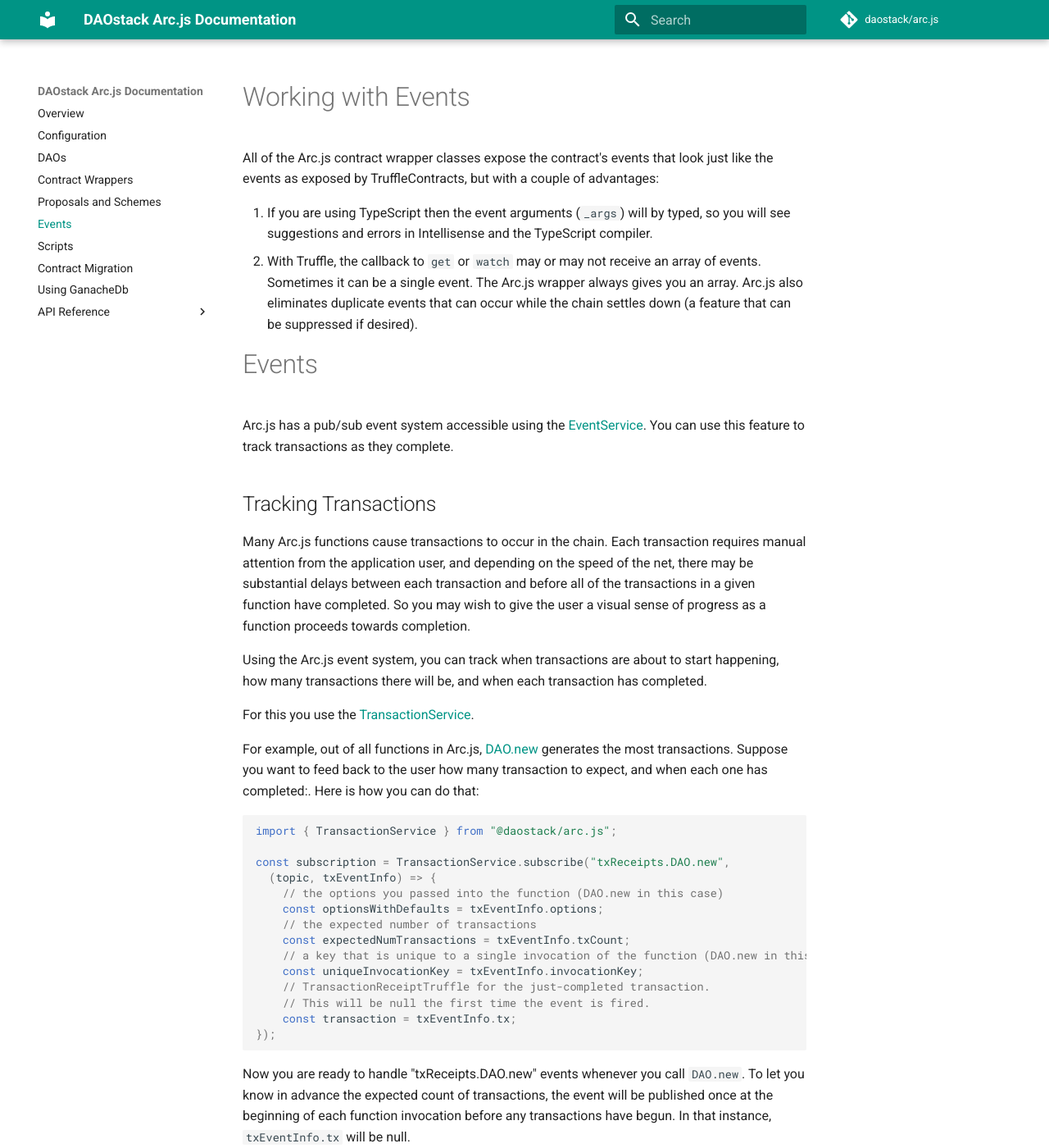
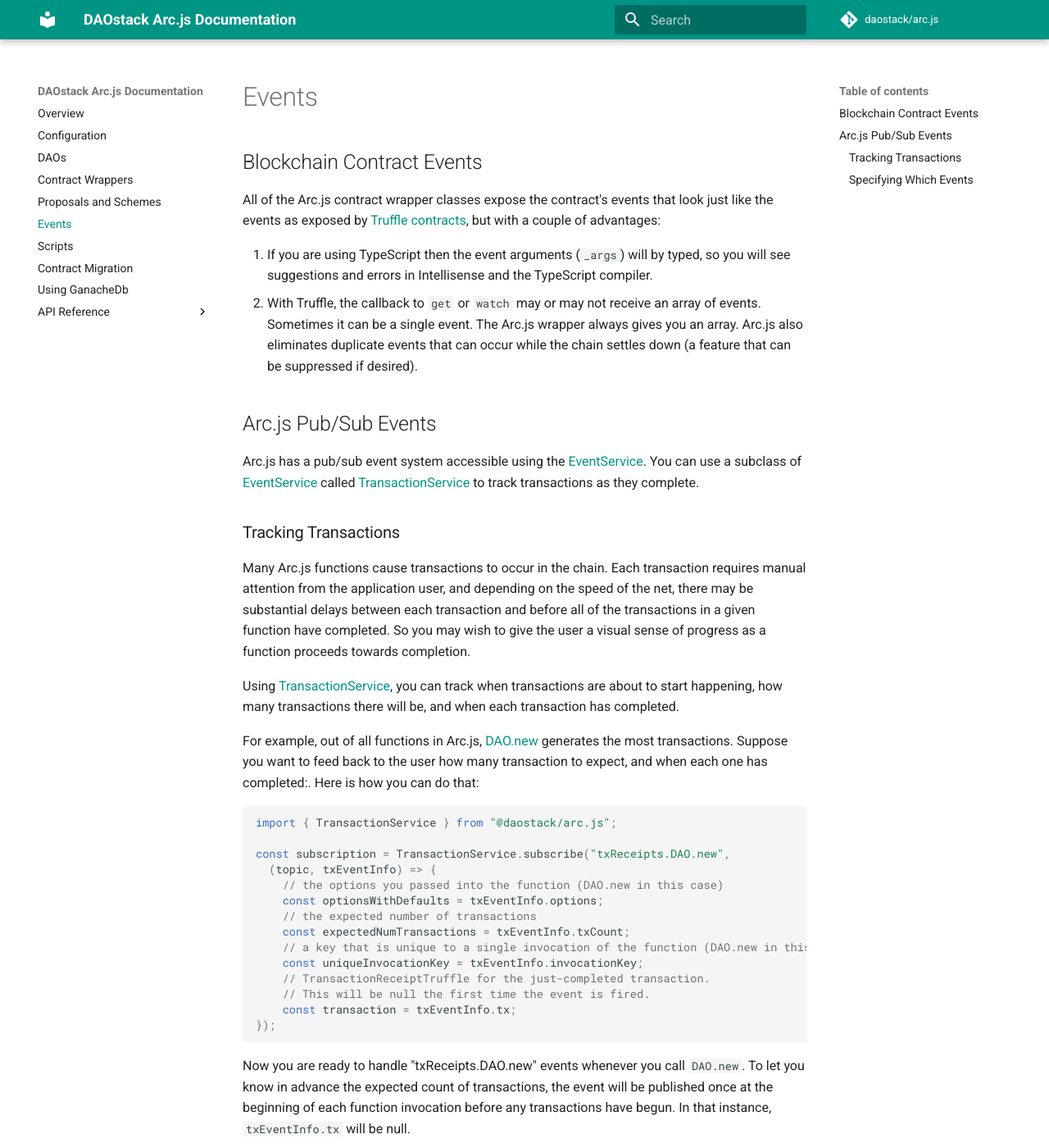
Before and after one commit to daostack/arc.js_legacy, an MkDocs documentation site: the page built from docs/Events.md, in a window 1280 px wide and 1400 px high. Shown: the whole window at 82% size. Built offline with MkDocs 1.6.1 and Material for MkDocs 9.7.7, drawn with Linux system fonts in a browser that asks for light colours; comment, search, counter and statistics services are not loaded; old or Windows-style settings are respelled for this version of MkDocs.

Commit message:
merge with master, integrate documentation

```diff
--- a/docs/Events.md
+++ b/docs/Events.md
@@ -1,21 +1,21 @@
-# Working with Events
+# Events
 
-All of the Arc.js contract wrapper classes expose the contract's events that look just like the events as exposed by TruffleContracts, but with a couple of advantages:
+## Blockchain Contract Events
+
+All of the Arc.js contract wrapper classes expose the contract's events that look just like the events as exposed by [Truffle contracts](https://github.com/trufflesuite/truffle-contract), but with a couple of advantages:
 
 1. If you are using TypeScript then the event arguments (`_args`) will by typed, so you will see suggestions and errors in Intellisense and the TypeScript compiler.
 2. With Truffle, the callback to `get` or `watch` may or may not receive an array of events.  Sometimes it can be a single event.  The Arc.js wrapper always gives you an array.  Arc.js also eliminates duplicate events that can occur while the chain settles down (a feature that can be suppressed if desired).
 
-# Events
+## Arc.js Pub/Sub Events
 
-Arc.js has a pub/sub event system accessible using the [EventService](api/classes/EventService).  You can use this feature to track transactions as they complete.
+Arc.js has a pub/sub event system accessible using the [EventService](api/classes/EventService).  You can use a subclass of [EventService](api/classes/EventService) called [TransactionService](api/classes/TransactionService) to track transactions as they complete.
 
-## Tracking Transactions
+### Tracking Transactions
 
 Many Arc.js functions cause transactions to occur in the chain.  Each transaction requires manual attention from the application user, and depending on the speed of the net, there may be substantial delays between each transaction and before all of the transactions in a given function have completed. So you may wish to give the user a visual sense of progress as a function proceeds towards completion.
 
-Using the Arc.js event system, you can track when transactions are about to start happening, how many transactions there will be, and when each transaction has completed.
-
-For this you use the [TransactionService](api/classes/TransactionService).
+Using [TransactionService](api/classes/TransactionService), you can track when transactions are about to start happening, how many transactions there will be, and when each transaction has completed.
 
 For example, out of all functions in Arc.js, [DAO.new](api/classes/DAO#new) generates the most transactions.  Suppose you want to feed back to the user how many transaction to expect, and when each one has completed:.  Here is how you can do that:
 
@@ -47,7 +47,7 @@ Now you are ready to handle "txReceipts.DAO.new" events whenever you call `DAO.n
 !!! note
     `txEventInfo.options` will usually contain the options you passed in, with default values added.  But in the case of `DAO.new`, it will not contain the default values.  If you need the default values then instead of subscribing to "txReceipts.DAO.new" you can subscribe to "txReceipts.DaoCreator" and receive events published by  [DaoCreatorWrapper.forgeOrg](api/classes/DaoCreatorWrapper#forgeOrg) and [DaoCreatorWrapper.setSchemes](api/classes/DaoCreatorWrapper#setSchemes).  Currently this would otherwise be the same as subscribing to "txReceipts.DAO.new", though it cannot be guaranteed it will always be the case in future versions of Arc.js.
 
-## Specifying Which Events
+### Specifying Which Events
 Event specifications typically incorporate the Arc contract name which will map to events published by a wrapper class named "[ContractName]Wrapper".  So the event specification "txReceipts.DaoCreator" refers to "txReceipts" events published by [DaoCreatorWrapper](api/classes/DaoCreatorWrapper).
 
 !!! note
--- a/mkdocs.yml
+++ b/mkdocs.yml
@@ -54,16 +54,19 @@ pages:
   - DaoCreatorFactoryType : 'api/classes/DaoCreatorFactoryType.md'
   - DaoCreatorWrapper : 'api/classes/DaoCreatorWrapper.md'
   - GenesisProtocolFactoryType : 'api/classes/GenesisProtocolFactoryType.md'
+  - EventService : 'api/classes/EventService.md'
+  - EventSubscription : 'api/classes/EventSubscription.md'
   - GenesisProtocolWrapper : 'api/classes/GenesisProtocolWrapper.md'
   - GlobalConstraintRegistrarWrapper : 'api/classes/GlobalConstraintRegistrarWrapper.md'
   - LoggingService : 'api/classes/LoggingService.md'
   - SchemeRegistrarWrapper : 'api/classes/SchemeRegistrarWrapper.md'
+  - SubscriptionCollection : 'api/classes/SubscriptionCollection.md'
   - TokenCapGCWrapper : 'api/classes/TokenCapGCWrapper.md'
+  - TransactionService : 'api/classes/TransactionService.md'
   - UpgradeSchemeWrapper : 'api/classes/UpgradeSchemeWrapper.md'
   - Utils : 'api/classes/Utils.md'
   - VestingSchemeWrapper : 'api/classes/VestingSchemeWrapper.md'
   - VoteInOrganizationSchemeWrapper : 'api/classes/VoteInOrganizationSchemeWrapper.md'
-  - WrapperFilter : 'api/classes/WrapperFilter.md'
   - WrapperService : 'api/classes/WrapperService.md'
   - BinaryVoteResult : 'api/enums/BinaryVoteResult.md'
   - DefaultSchemePermissions : 'api/enums/DefaultSchemePermissions.md'
@@ -133,7 +136,9 @@ pages:
   - GetVoteStakeConfig : 'api/interfaces/GetVoteStakeConfig.md'
   - GetVoteStatusConfig : 'api/interfaces/GetVoteStatusConfig.md'
   - GetWinningVoteConfig : 'api/interfaces/GetWinningVoteConfig.md'
+  - IEventSubscription : 'api/interfaces/IEventSubscription.md'
   - ILogger : 'api/interfaces/ILogger.md'
+  - InitializeArcOptions : 'api/interfaces/InitializeArcOptions.md'
   - InitialSchemesSetEventResult : 'api/interfaces/InitialSchemesSetEventResult.md'
   - IsVotableConfig : 'api/interfaces/IsVotableConfig.md'
   - LogEntry : 'api/interfaces/LogEntry.md'
@@ -181,6 +186,7 @@ pages:
   - StakeEventResult : 'api/interfaces/StakeEventResult.md'
   - StandardSchemeParams : 'api/interfaces/StandardSchemeParams.md'
   - TokenCapGcParams : 'api/interfaces/TokenCapGcParams.md'
+  - TransactionEventInfo : 'api/interfaces/TransactionEventInfo.md'
   - TransactionReceipt : 'api/interfaces/TransactionReceipt.md'
   - TransactionReceiptTruffle : 'api/interfaces/TransactionReceiptTruffle.md'
   - VoteConfig : 'api/interfaces/VoteConfig.md'
@@ -188,4 +194,5 @@ pages:
   - VoteOnBehalfEventResult : 'api/interfaces/VoteOnBehalfEventResult.md'
   - VoteProposalEventResult : 'api/interfaces/VoteProposalEventResult.md'
   - VoteWithSpecifiedAmountsConfig : 'api/interfaces/VoteWithSpecifiedAmountsConfig.md'
+  - WrapperFilter : 'api/interfaces/WrapperFilter.md'
   - WrapperServiceInitializeOptions : 'api/interfaces/WrapperServiceInitializeOptions.md'
```
Also changed, not shown: docs/Home.md (+6 -2 lines), docs/Wrappers.md (+4 -1 lines).
